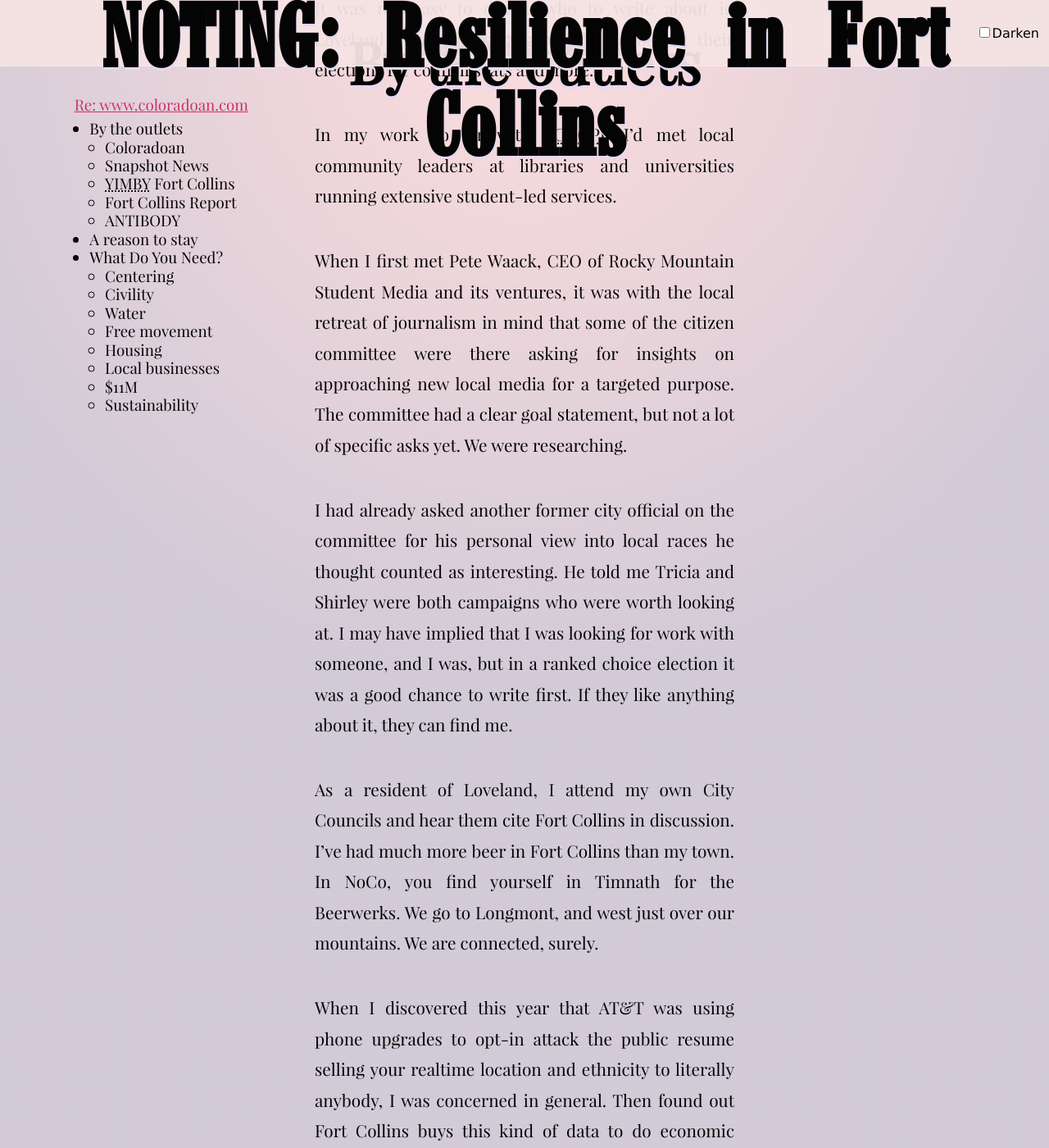
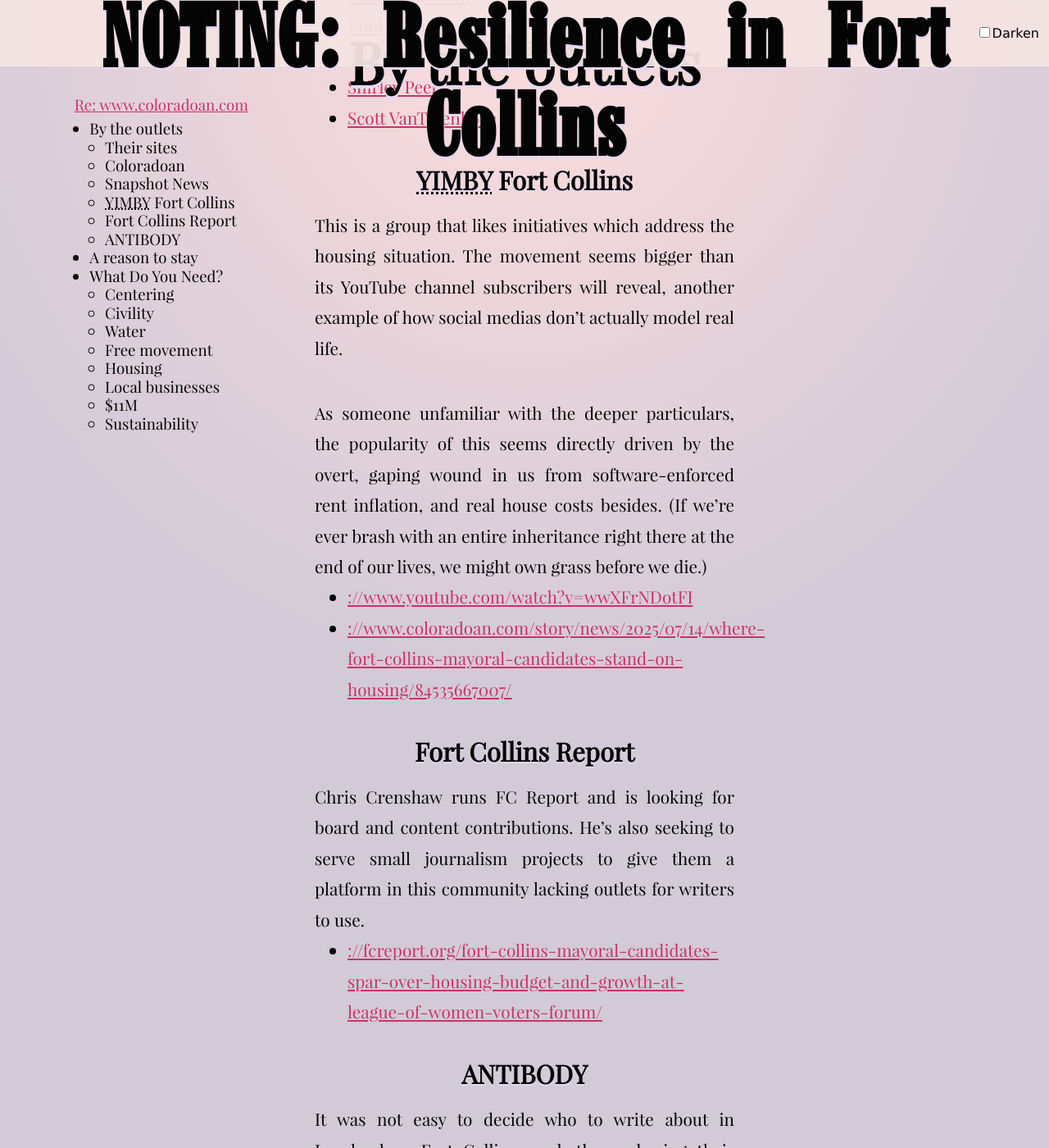
Before and after one commit to tiliv/antibody, a Jekyll site: the page built from docs/journal/autumn-ryan-Resilience-in-Fort-Collins/index.md, in a window 1280 px wide and 1400 px high, scrolled down 2975 px. Shown: the whole window at 82% size. Built offline with Jekyll 4.4.1, drawn with Linux system fonts in a browser that asks for light colours; some of the changed text lies outside the part shown.

Commit message:
Clean up intros

```diff
--- a/docs/journal/autumn-ryan-Resilience-in-Fort-Collins/index.md
+++ b/docs/journal/autumn-ryan-Resilience-in-Fort-Collins/index.md
@@ -34,7 +34,7 @@
 
 This necessarily can't be an exhaustive list, but I hope you look into some of these links.
 
-#### Coloradoan
+#### Their sites
 
 {% include figure.html file="contact_shumwayformayor.png"
   side="right"
@@ -49,6 +49,22 @@
 - [Emily Francis]({{ page.links.emily }}){: rel="nofollow noopener"}
 - [ScottyV]({{ page.links.scott }}){: rel="nofollow noopener"}
 - [Jeffrey Shumway]({{ page.links.jeffrey }}){: rel="nofollow noopener"}
+
+#### Coloradoan
+
+This piece's topic link is repeated here and in the table of contents.
+
+- [{{ page.re | replace: "https","" }}]({{ page.re }})
+
+Individual profiles of each candidate are available as well:
+
+- [Tricia Canonico](https://www.coloradoan.com/story/news/politics/elections/2025/09/08/fort-collins-election-2025-who-is-tricia-canonico-mayor/85990711007/){: rel="nofollow noopener"}
+- [Adam Eggleston](https://www.coloradoan.com/story/news/politics/elections/2025/09/08/fort-collins-election-2025-who-is-adam-eggleston-mayor/85991062007/){: rel="nofollow noopener"}
+- [Emily Francis](https://www.coloradoan.com/story/news/politics/elections/2025/09/08/fort-collins-election-2025-who-is-emily-francis-mayor/85991437007/){: rel="nofollow noopener"}
+- [Adam Hirschhorn](https://www.coloradoan.com/story/news/politics/elections/2025/09/08/fort-collins-election-2025-who-is-adam-hirschhorn-mayor/85992417007/){: rel="nofollow noopener"}
+- [Shirley Peel](https://www.coloradoan.com/story/news/politics/elections/2025/09/08/fort-collins-election-2025-who-is-shirley-peel-mayor/85991552007/){: rel="nofollow noopener"}
+- [Jeffrey Shumway](https://www.coloradoan.com/story/news/politics/elections/2025/09/08/fort-collins-election-2025-who-is-jeffrey-shumway-mayor/85991914007/){: rel="nofollow noopener"}
+- [ScottyV](https://www.coloradoan.com/story/news/politics/elections/2025/09/08/fort-collins-election-2025-who-is-scott-scottyv-vantatenhove-mayor/85991984007/){: rel="nofollow noopener"}
 
 #### Snapshot News
 
@@ -67,11 +83,19 @@
 
 *[YIMBY]: Yes In My Back Yard
 
+This is a group that likes initiatives which address the housing situation. The movement seems bigger than its YouTube channel subscribers will reveal, another example of how social medias don't actually model real life.
+
+As someone unfamiliar with the deeper particulars, the popularity of this seems directly driven by the overt, gaping wound in us from software-enforced rent inflation, and real house costs besides. (If we're ever brash with an entire inheritance right there at the end of our lives, we might own grass before we die.)
+
+*[YIMBY]: Yes In My Back Yard
+
 - [://www.youtube.com/watch?v=wwXFrNDotFI](https://www.youtube.com/watch?v=wwXFrNDotFI){: rel="nofollow noopener"}
 - [://www.coloradoan.com/story/news/2025/07/14/where-fort-collins-mayoral-candidates-stand-on-housing/84535667007/](https://www.coloradoan.com/story/news/2025/07/14/where-fort-collins-mayoral-candidates-stand-on-housing/84535667007/){: rel="nofollow noopener"}
 
 
 #### Fort Collins Report
+
+Chris Crenshaw runs FC Report and is looking for board and content contributions. He's also seeking to serve small journalism projects to give them a platform in this community lacking outlets for writers to use.
 
 - [://fcreport.org/fort-collins-mayoral-candidates-spar-over-housing-budget-and-growth-at-league-of-women-voters-forum/](https://fcreport.org/fort-collins-mayoral-candidates-spar-over-housing-budget-and-growth-at-league-of-women-voters-forum/){: rel="nofollow noopener"}
 
@@ -85,9 +109,9 @@
 
 When I first met Pete Waack, CEO of Rocky Mountain Student Media and its ventures, it was with the local retreat of journalism in mind that some of the citizen committee were there asking for insights on approaching new local media for a targeted purpose. The committee had a clear goal statement, but not a lot of specific asks yet. We were researching.
 
-I had already asked another former city official on the committee for his personal view into local races he thought counted as interesting. He told me Tricia and Shirley were both campaigns who were worth looking at. I may have implied that I was looking for work with someone, and I was, but in a ranked choice election it was a good chance to write first. If they like anything about it, they can find me.
+I had already asked another former city official on the committee for his personal view into local races he thought counted as interesting. He told me Tricia and Shirley were both campaigns who were worth looking at. I may have implied that I was looking for work with someone, and I was, but in a ranked choice election it was a good chance to write about a lot. If candidates like anything about what I do, they have a line. If I like the opportunity, it'll include liking the initiative.
 
-As a resident of Loveland, I attend my own City Councils and hear them cite Fort Collins in discussion. I've had much more beer in Fort Collins than my town. In NoCo, you find yourself in Timnath for the Beerwerks. We go to Longmont, and west just over our mountains. We are connected, surely.
+As a resident of Loveland, I attend my own City Councils and hear them cite Fort Collins in discussion. I've had much more beer in Fort Collins than my town, so it made sense to me why we had this mixing. In NoCo, you find yourself in Timnath for the Beerwerks. We go to Longmont, and west just over our mountains. We are connected, surely.
 
 When I discovered this year that AT&T was using phone upgrades to opt-in attack the public resume selling your realtime location and ethnicity to literally anybody, I was concerned in general. Then found out Fort Collins buys this kind of data to do economic development, and had started virtually immediately when AT&T's program began.
 
```
